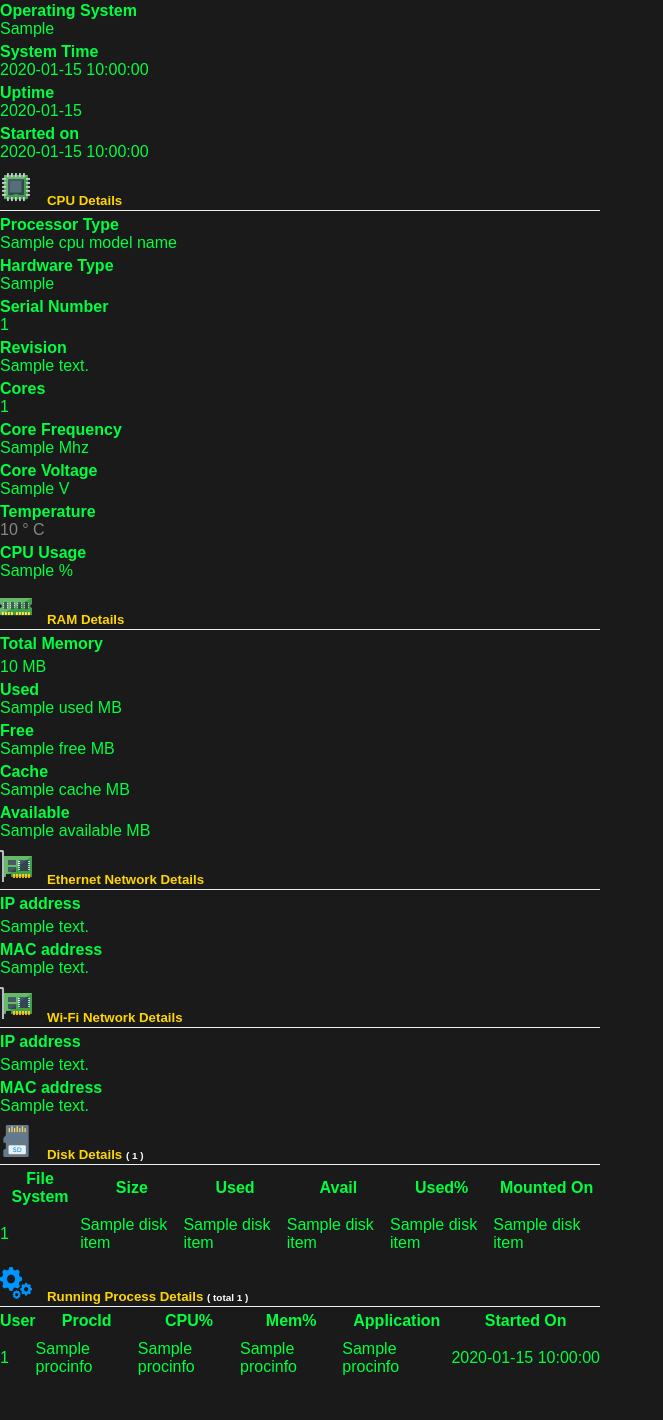
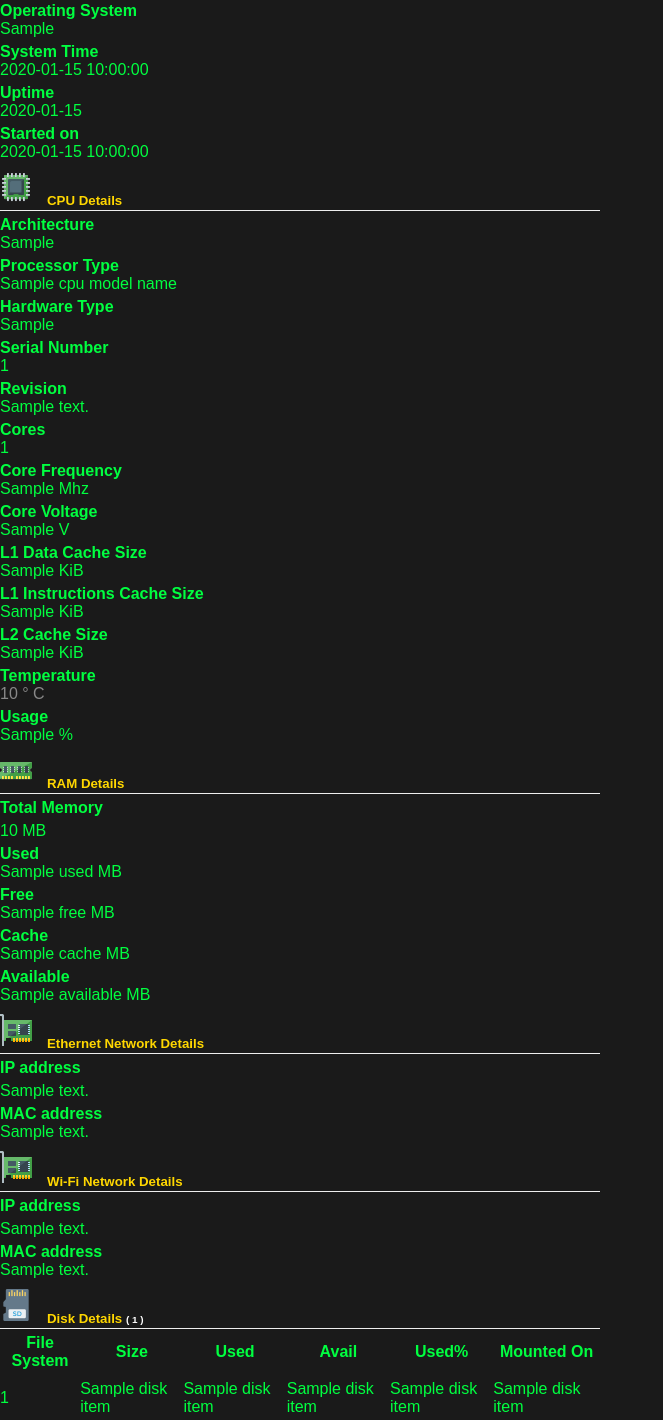
Before and after one commit to Nkeramov/rpi_system_info, a Python web app: template templates/index.html in a window 1280 px wide. Shown: the part 274-1694 px from the top of the page, without its empty margins (0-663 px from the left). Before the commit the page ends 1649 px from the top, so only its background shows below. Run offline with Jinja, Linux system fonts and the light colour scheme; the template is opened without the code that fills it: most values are stand-ins (such as "Sample title", 1, 10 or a date in 2020).

Commit message:
updated cpu details, changed row widths

```diff
--- a/templates/index.html
+++ b/templates/index.html
@@ -41,50 +41,50 @@
             </div>
         </div>
         <div class="row g-row">
-            <div class="three columns g-head">
+            <div class="five columns g-head">
                 Host Name
             </div>
-            <div class="nine columns">
+            <div class="seven columns">
                 {{pi_hostname}}
             </div>
         </div>
         <div class="row g-row">
-            <div class="three columns g-head">
+            <div class="five columns g-head">
                 Model
             </div>
-            <div class="nine columns">
+            <div class="seven columns">
                 {{pi_model}}
             </div>
         </div>
         <div class="row g-row">
-            <div class="three columns g-head">
+            <div class="five columns g-head">
                 Operating System
             </div>
-            <div class="nine columns">
+            <div class="seven columns">
                 {{pi_os}}
             </div>
         </div>
         <div class="row g-row">
-            <div class="three columns g-head">
+            <div class="five columns g-head">
                 System Time
             </div>
-            <div class="nine columns">
+            <div class="seven columns">
                 {{current_time}}
             </div>
         </div>
         <div class="row g-row">
-            <div class="three columns g-head">
+            <div class="five columns g-head">
                 Uptime
             </div>
-            <div class="nine columns">
+            <div class="seven columns">
                 {{uptime_pretty}}
             </div>
         </div>
         <div class="row g-row">
-            <div class="three columns g-head">
+            <div class="five columns g-head">
                 Started on
             </div>
-            <div class="nine columns">
+            <div class="seven columns">
                 {{uptime_since}}
             </div>
         </div>
@@ -97,74 +97,106 @@
             </div>
         </div>
         <div class="row g-row">
-            <div class="three columns g-head">
+            <div class="five columns g-head">
+                Architecture
+            </div>
+            <div class="seven columns">
+                {{cpu_architecture}}
+            </div>
+        </div>
+        <div class="row g-row">
+            <div class="five columns g-head">
                 Processor Type
             </div>
-            <div class="nine columns">
+            <div class="seven columns">
                 {{cpu_model_name}}
             </div>
         </div>
         <div class="row g-row">
-            <div class="three columns g-head">
+            <div class="five columns g-head">
                 Hardware Type
             </div>
-            <div class="nine columns">
+            <div class="seven columns">
                 {{cpu_hardware_type}}
             </div>
         </div>
         <div class="row g-row">
-            <div class="three columns g-head">
+            <div class="five columns g-head">
                 Serial Number
             </div>
-            <div class="nine columns">
+            <div class="seven columns">
                 {{cpu_serial_number}}
             </div>
         </div>
         <div class="row g-row">
-            <div class="three columns g-head">
+            <div class="five columns g-head">
                 Revision
             </div>
-            <div class="nine columns">
+            <div class="seven columns">
                 {{cpu_revision}}
             </div>
         </div>
         <div class="row g-row">
-            <div class="three columns g-head">
+            <div class="five columns g-head">
                 Cores
             </div>
-            <div class="nine columns">
+            <div class="seven columns">
                 {{cpu_core_count}}
             </div>
         </div>
         <div class="row g-row">
-            <div class="three columns g-head">
+            <div class="five columns g-head">
                 Core Frequency
             </div>
-            <div class="nine columns">
+            <div class="seven columns">
                 {{cpu_core_frequency}} Mhz
             </div>
         </div>
         <div class="row g-row">
-            <div class="three columns g-head">
+            <div class="five columns g-head">
                 Core Voltage
             </div>
-            <div class="nine columns">
+            <div class="seven columns">
                 {{cpu_core_voltage}} V
             </div>
         </div>
         <div class="row g-row">
-            <div class="three columns g-head">
+            <div class="five columns g-head">
+                L1 Data Cache Size
+            </div>
+            <div class="seven columns">
+                {{cpu_cache_sizes.L1d}} KiB
+            </div>
+        </div>
+        <div class="row g-row">
+            <div class="five columns g-head">
+                L1 Instructions Cache Size
+            </div>
+            <div class="seven columns">
+                {{cpu_cache_sizes.L1i}} KiB
+            </div>
+        </div>
+        <div class="row g-row">
+            <div class="five columns g-head">
+                L2 Cache Size
+            </div>
+            <div class="seven columns">
+                {{cpu_cache_sizes.L2}} KiB
+            </div>
+        </div>
+        <div class="row g-row">
+            <div class="five columns g-head">
                 Temperature
             </div>
-            <div class="nine columns" style="color:{{cpu_temperature.color}}">
+            <div class="seven columns" style="color:{{cpu_temperature.color}}">
                 {{cpu_temperature.temperature}} &#176; C
             </div>
         </div>
         <div class="row g-row">
-            <div class="three columns g-head">
-                CPU Usage
+            <div class="five columns g-head">
+                Usage
             </div>
-            <div class="nine columns">
+            <div class="seven columns">
                 {{cpu_usage}} %
             </div>
         </div>
@@ -177,42 +209,42 @@
            </div>
         </div>
         <div class="row g-row">
-            <div class="three columns g-head">
+            <div class="five columns g-head">
                 Total Memory
             </div>
-            <div class="nine columns g-row">
+            <div class="seven columns g-row">
                 {{ram_info.total}} MB
             </div>
         </div>
         <div class="row g-row">
-            <div class="three columns g-head">
+            <div class="five columns g-head">
                 Used
             </div>
-            <div class="nine columns">
+            <div class="seven columns">
                 {{ram_info.used}} MB
             </div>
         </div>
         <div class="row g-row">
-            <div class="three columns g-head">
+            <div class="five columns g-head">
                 Free
             </div>
-            <div class="nine columns">
+            <div class="seven columns">
                 {{ram_info.free}} MB
             </div>
         </div>
         <div class="row g-row">
-            <div class="three columns g-head">
+            <div class="five columns g-head">
                 Cache
             </div>
-            <div class="nine columns">
+            <div class="seven columns">
                 {{ram_info.cache}} MB
             </div>
         </div>
         <div class="row g-row">
-            <div class="three columns g-head">
+            <div class="five columns g-head">
                 Available
             </div>
-            <div class="nine columns">
+            <div class="seven columns">
                 {{ram_info.available}} MB
             </div>
         </div>
@@ -225,18 +257,18 @@
             </div>
         </div>
         <div class="row g-row">
-            <div class="three columns g-head">
+            <div class="five columns g-head">
                 IP address
             </div>
-            <div class="nine columns g-row">
+            <div class="seven columns g-row">
                 {{ethernet_ip_address}}
             </div>
         </div>
         <div class="row g-row">
-            <div class="three columns g-head">
+            <div class="five columns g-head">
                 MAC address
             </div>
-            <div class="nine columns">
+            <div class="seven columns">
                 {{ethernet_mac_address}}
             </div>
         </div>
@@ -249,18 +281,18 @@
             </div>
         </div>
         <div class="row g-row">
-            <div class="three columns g-head">
+            <div class="five columns g-head">
                 IP address
             </div>
-            <div class="nine columns g-row">
+            <div class="seven columns g-row">
                 {{wifi_ip_address}}
             </div>
         </div>
         <div class="row g-row">
-            <div class="three columns g-head">
+            <div class="five columns g-head">
                 MAC address
             </div>
-            <div class="nine columns">
+            <div class="seven columns">
                 {{wifi_mac_address}}
             </div>
         </div>
```
